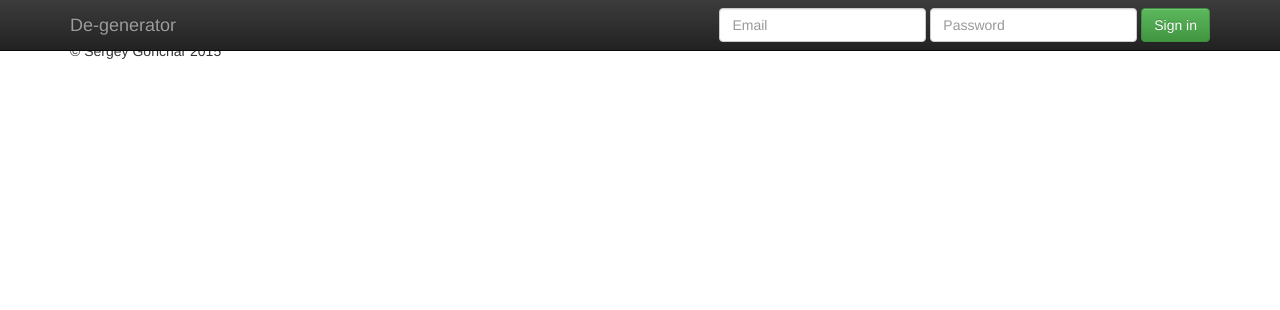
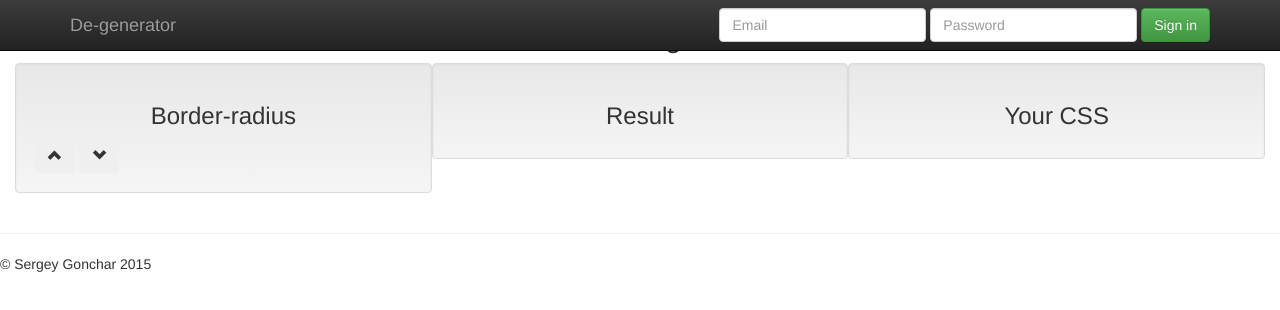
Before and after one commit to ssgonchar/de-generate, a plain HTML site: page index.html in a window 1280 px wide. Drawn offline with nearby package versions, Linux system fonts and the light colour scheme.

Commit message:
Base page markup

```diff
--- a/index.html
+++ b/index.html
@@ -48,18 +48,26 @@
 
 
 
-    <div class="container">
-      <!-- Example row of columns -->
-      <div class="row">
+    <div class="container-fluid">
+        <h2 class="text-center">CSS3 button generator</h2>
 
-      </div>
+        <div class="row-fluid">
+            <div class="col-md-4 well">
+                <h3 class="text-center">Border-radius</h3>
+                <button class="btn"><i class="glyphicon glyphicon-chevron-up"></i></button>
+                <button class="btn"><i class="glyphicon glyphicon-chevron-down"></i></button>
+            </div>
+            <div class="col-md-4 well"><h3 class="text-center">Result</h3></div>
+            <div class="col-md-4 well"><h3 class="text-center">Your CSS</h3></div>
+        </div>
 
-      <hr>
 
-      <footer>
-        <p>&copy; Sergey Gonchar 2015</p>
+    </div> <!-- /container -->
+    <hr>
+          <footer>
+            <p>&copy; Sergey Gonchar 2015</p>
       </footer>
-    </div> <!-- /container -->        <script src="//ajax.googleapis.com/ajax/libs/jquery/1.11.2/jquery.js"></script>
+    <script src="//ajax.googleapis.com/ajax/libs/jquery/1.11.2/jquery.js"></script>
         <script>window.jQuery || document.write('<script src="js/vendor/jquery-1.11.2.js"><\/script>')</script>
 
         <script src="js/vendor/bootstrap.min.js"></script>
```
